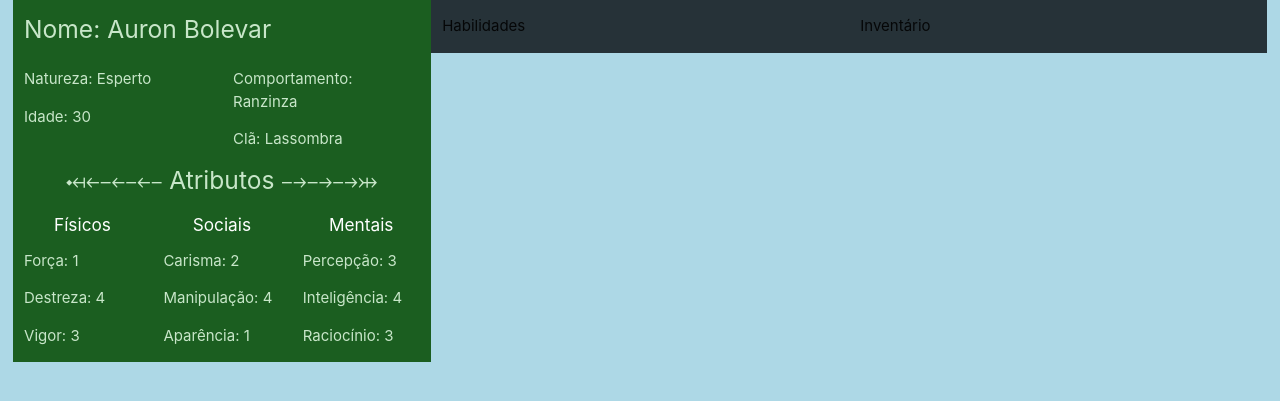
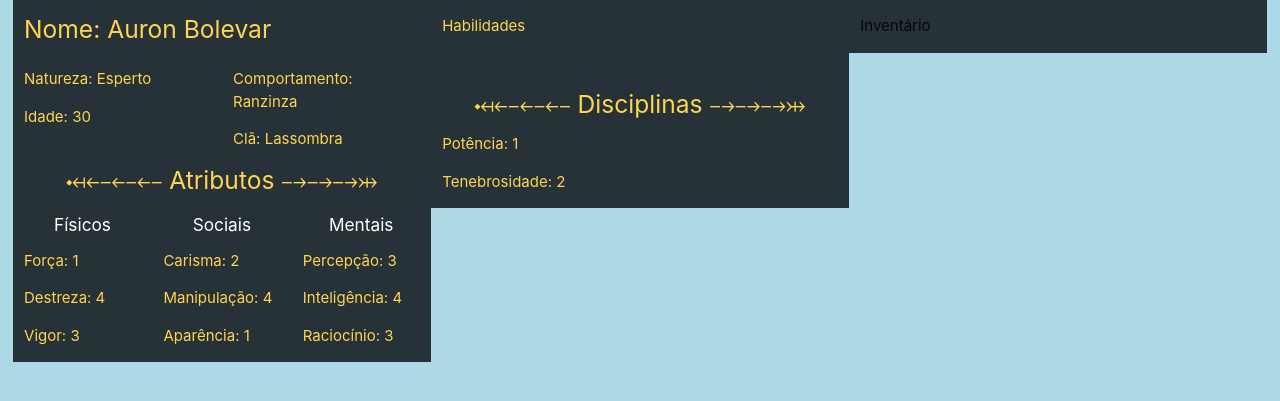
Before and after one commit to bkellym/escudoRPG, a Django app: page /ficha/1/ in a window 1280 px wide. Shown: the top 401 px of the page. Run offline with Django 3.2, Linux system fonts and the light colour scheme; data comes from the database, SQL or seed files in the repository.

Commit message:
DEV04: Modelo para percorrer itens dos Extras

```diff
--- a/core/templates/core/ficha.html
+++ b/core/templates/core/ficha.html
@@ -13,7 +13,7 @@
         <div class="row">
 
 
-            <div class="col s4 green darken-4 green-text text-lighten-4">
+            <div class="col s4 blue-grey darken-4 amber-text text-lighten-2">
 
                 <h5> Nome: {{entidade.personagem.nome}}</h5>
                 <div class="row">
@@ -51,8 +51,13 @@
 
             </div>
 
-            <div class="col s4 blue-grey darken-4">
+            <div class="col s4 blue-grey darken-4 amber-text text-lighten-2">
                 <p> Habilidades </p>
+                <br>
+                <h5 class = 'title-session'> ⤟⤌⤌⤌ Disciplinas ⤍⤍⤍⤔ </h5>
+                {% for disciplina in entidade.disciplinas %}
+                    <p> {{ disciplina.titulo }}: {{disciplina.valor}} </p>
+                {% endfor %}
             </div>
             <div class="col s4 blue-grey darken-4">
                 <p> Inventário </p>
```
